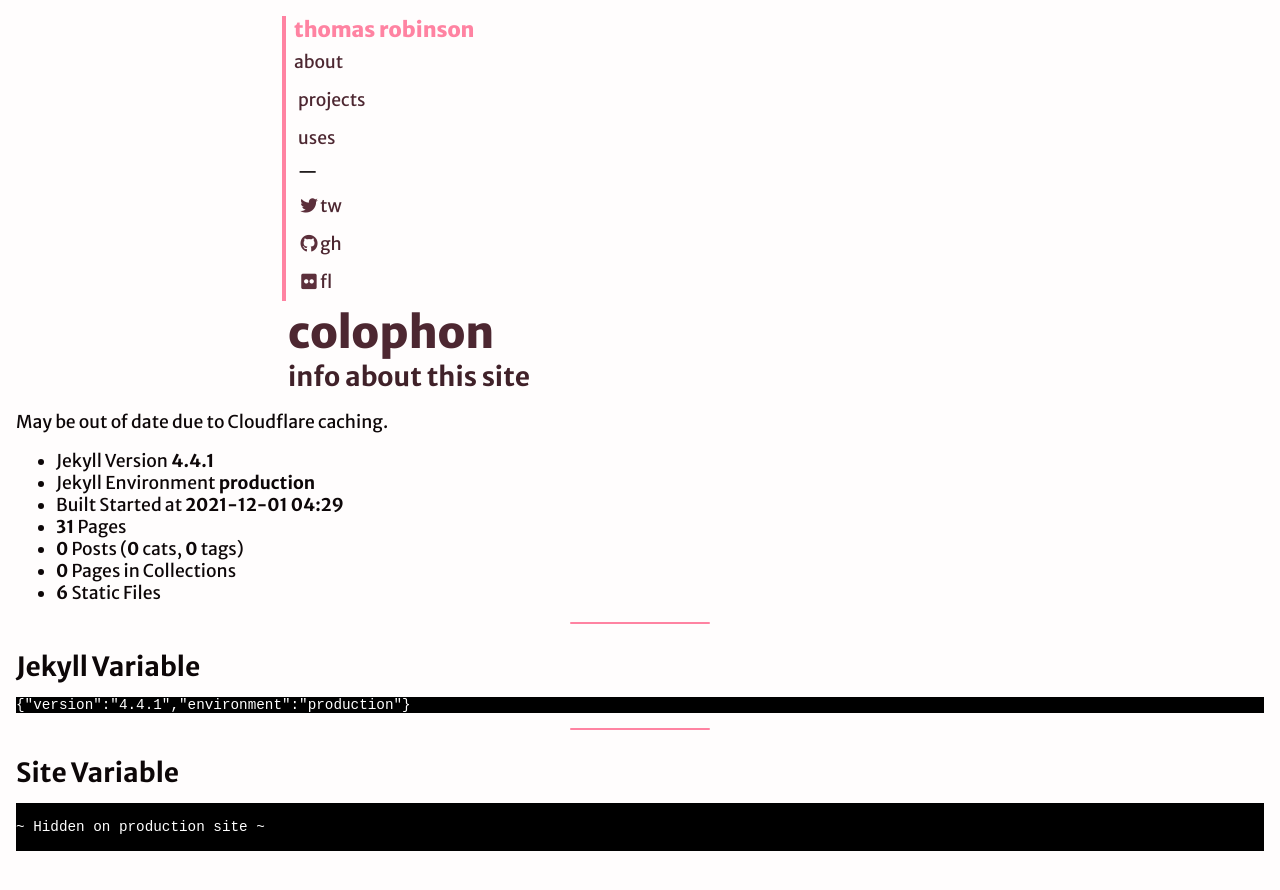
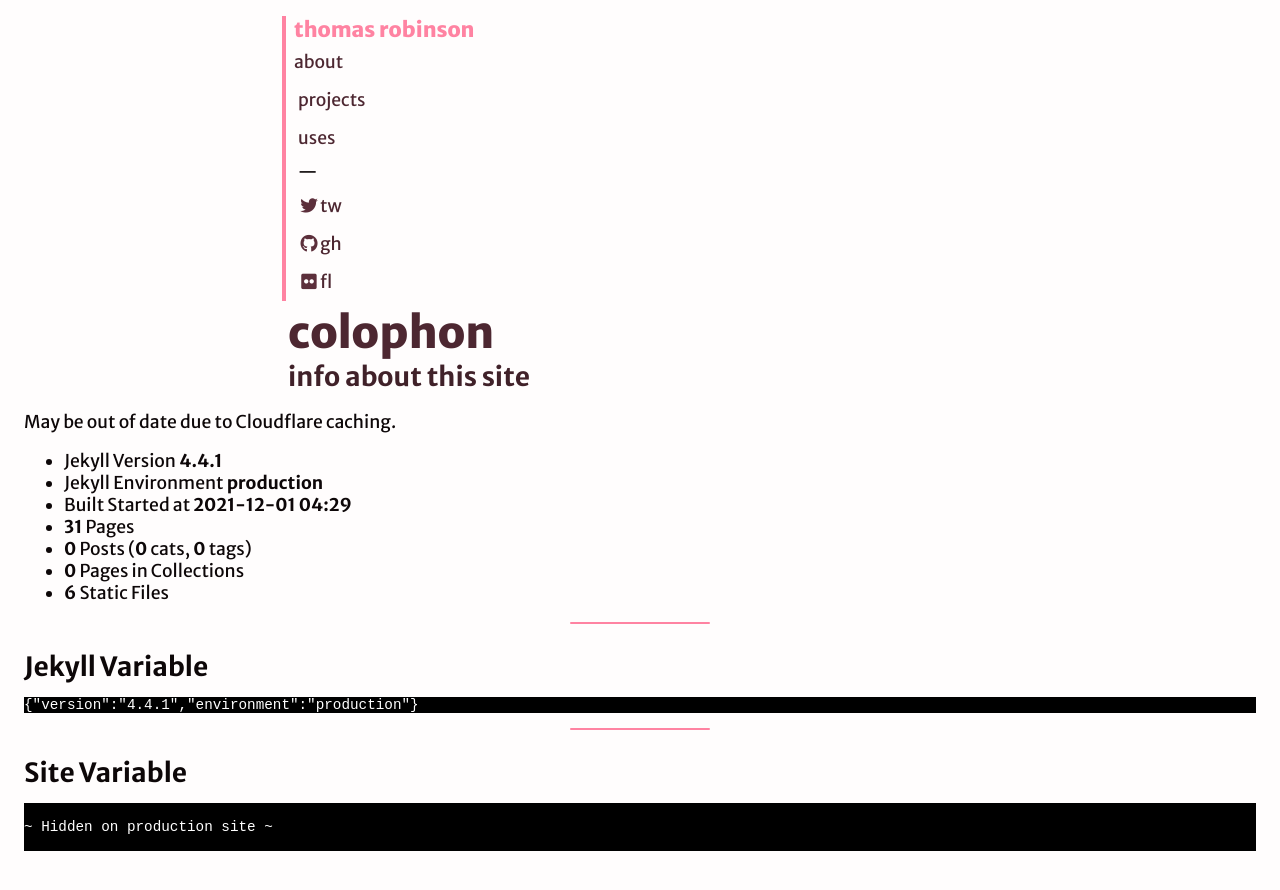
Before and after one commit to davwheat/thomasr.me, a Jekyll site: the page built from pages/colophon.md, in a window 1280 px wide. Shown: the top 890 px of the page. Built offline with Jekyll 4.4.1, drawn with Linux system fonts in a browser that asks for light colours; nearby versions of some CDN libraries.

Commit message:
fix colours + page meta + wide widths(?)

```diff
--- a/_layouts/default.html
+++ b/_layouts/default.html
@@ -10,7 +10,9 @@
         {% include header.html %}
     </header>
 
-    {% include page-meta.html %}
+    {% if page.nometa != true %}
+        {% include page-meta.html %}
+    {% endif %}
     <main>
         {{ content }}
     </main>
@@ -19,6 +21,8 @@
         {% include footer.html %}
     </footer>
 
+    <script src="/assets/script/colours.js"></script>
+
     {% if page.scripts %}
     {% for script in page.scripts %}
         <script src="{{ script }}"></script>
--- a/assets/style/_core.scss
+++ b/assets/style/_core.scss
@@ -23,7 +23,7 @@ body {
     @include on-big-screen {
         &.wide {
             main {
-                max-width: #{$width * 3}em;
+                max-width: calc(100% - 16px);
             }
         }
 
```
